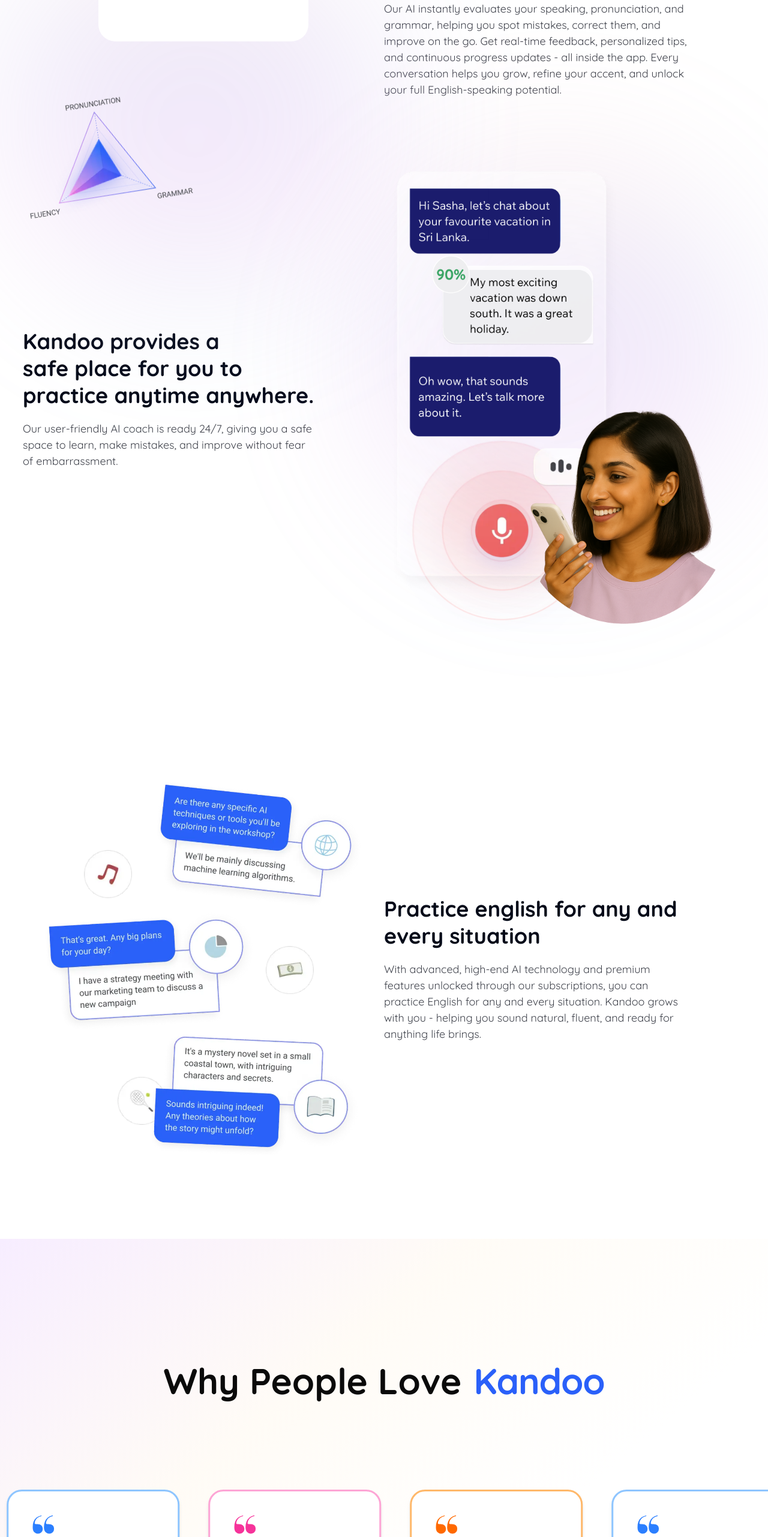
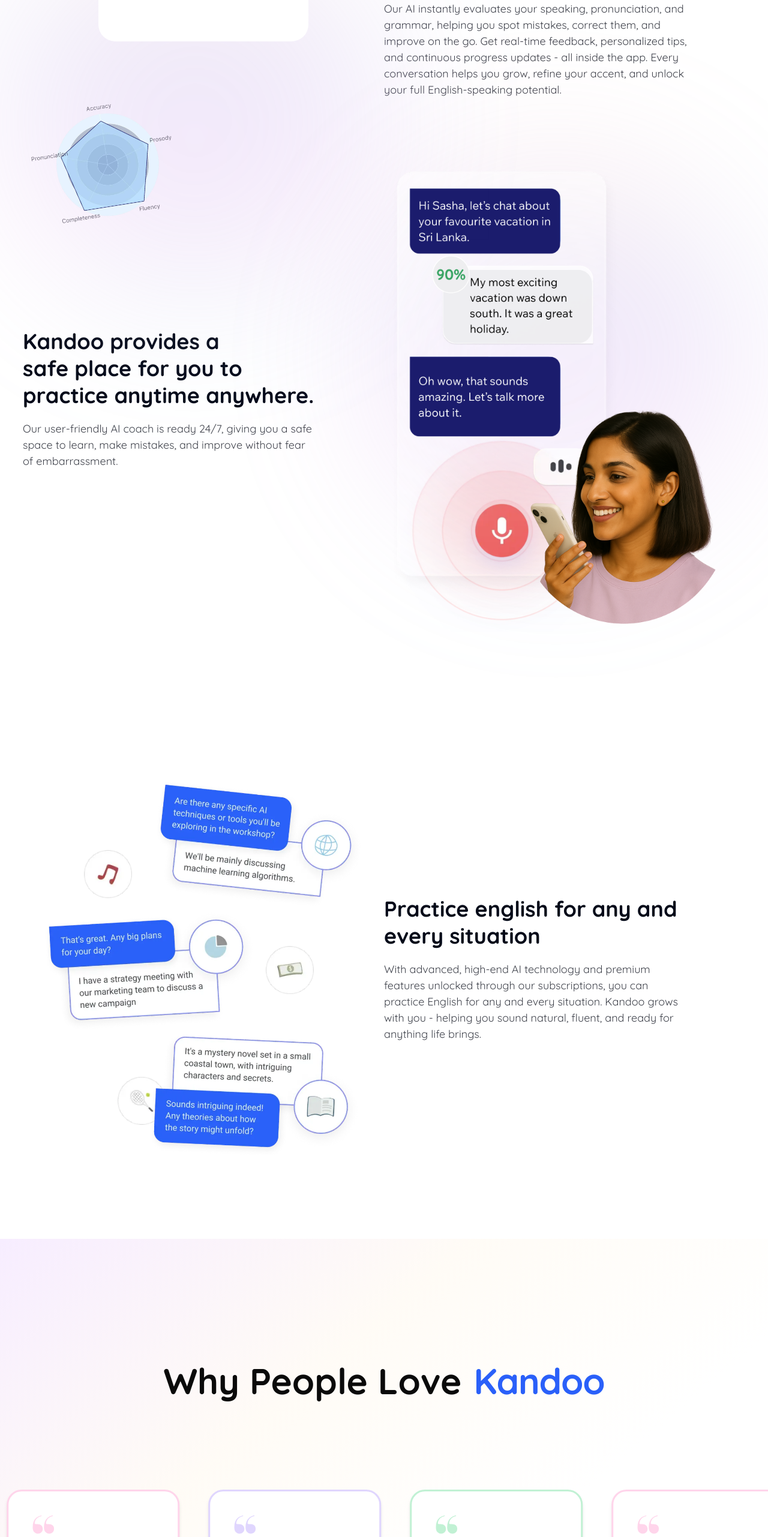
Before and after one commit to hirushann/kandoo, a Next.js app: page / in a window 1280 px wide. Shown: the part 3244-5806 px from the top of the page at 60% size. Built offline with nearby package versions, Linux system fonts and the light colour scheme; grey boxes are pictures that could not be loaded.

Commit message:
small changes

```diff
--- a/components/FifthSection.tsx
+++ b/components/FifthSection.tsx
@@ -22,7 +22,7 @@
                 </div>
 
                 <div className="absolute shrink-0 translate-x-[-165px] translate-y-[290px] rotate-[-9deg] hidden lg:block">
-                    <Image src="/exp_img_02b.webp" alt="Conversation topics" width={275} height={215} className="w-[275px] h-[215]"/>
+                    <Image src="/accuracy.png" alt="Conversation topics" width={275} height={215} className="w-[310px] h-[250]"/>
                 </div>
 
                 {/* <Image src="/exp_02_device.webp" alt="Practice pronunciation" width={320} height={500} className="w-[320px] h-[618px] border-[3px] border-white rounded-[30px] overflow-hidden shrink-0 z-10"/> */}
--- a/components/ReviewSection.tsx
+++ b/components/ReviewSection.tsx
@@ -46,10 +46,10 @@
 const secondRow = reviews.slice(reviews.length / 2);
 
 const colors = [
-  "border-orange-300 text-orange-500",
-  "border-blue-300 text-blue-500",
-  "border-pink-300 text-pink-500",
-  "border-purple-300 text-purple-500",
+  "border-[#C1F1D4] text-[#C1F1D4]",
+  // "border-[#1B1C6D] text-blue-500",
+  "border-[#FFD5EB] text-[#FFD5EB]",
+  "border-[#E0D6FE] text-[#E0D6FE]",
 ];
 
 const ReviewCard = (
```
Also changed, not shown: public/accuracy.png (added).
